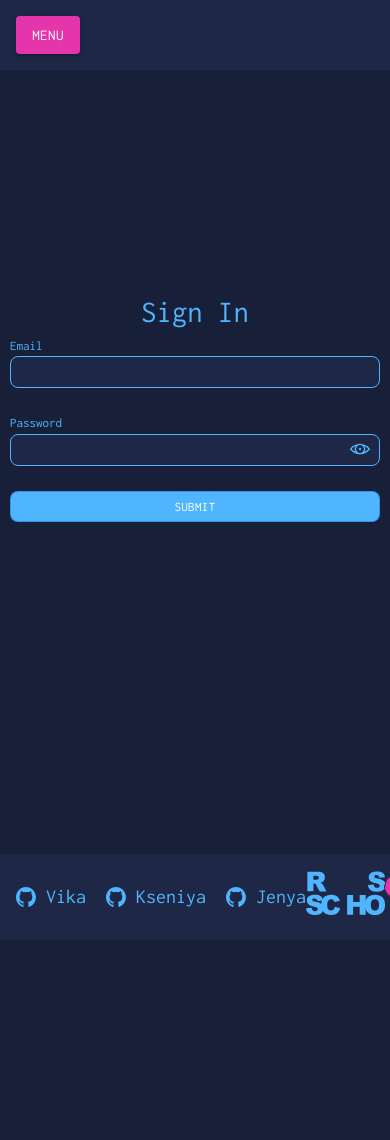
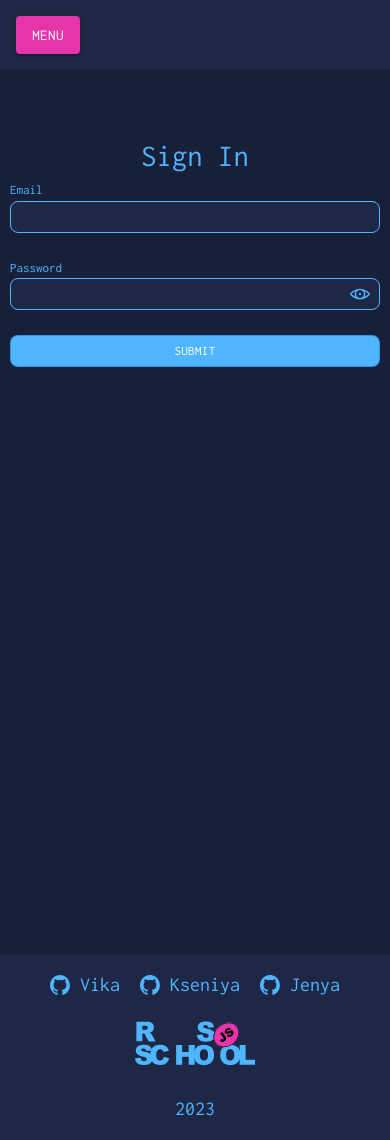
Before and after one commit to vstezhko/graphiql-app, a React (Vite) app: page /signIn in a window 390 px wide. Before the commit the page ends 940 px from the top, so only its background shows below. Built offline with nearby package versions, Linux system fonts and the light colour scheme; no server answers.

Commit message:
GE-46: feat: add adaptive design to footer

```diff
--- a/src/components/layout/Header.tsx
+++ b/src/components/layout/Header.tsx
@@ -11,17 +11,23 @@ const Navigation = ({
   scroll,
   onClick,
   isBurger,
+  handleCloseMenu,
 }: {
   scroll: boolean;
   onClick: () => void;
+  handleCloseMenu?: () => void;
   isBurger: boolean;
 }) => {
   const { dictionary } = useContext(LanguageContext);
   const { status } = useSelector((state: RootState) => state.isLoggedIn);
   return (
     <div className={isBurger ? 'burger__menu' : 'navigation'}>
-      <NavLink to={'/'}>{dictionary.welcomePage}</NavLink>
-      <NavLink to={'/main'}>{dictionary.mainPage}</NavLink>
+      <NavLink to={'/'} onClick={handleCloseMenu}>
+        {dictionary.welcomePage}
+      </NavLink>
+      <NavLink to={'/main'} onClick={handleCloseMenu}>
+        {dictionary.mainPage}
+      </NavLink>
       <div className="links__container">
         <Localization status={status} isBurger={isBurger} />
         {status ? (
@@ -36,12 +42,14 @@ const Navigation = ({
             <Link
               className={scroll ? 'sticky__link' : 'header__link'}
               to={'/signIn'}
+              onClick={handleCloseMenu}
             >
               {dictionary.signIn}
             </Link>
             <Link
               className={scroll ? 'sticky__link' : 'header__link'}
               to={'/signUp'}
+              onClick={handleCloseMenu}
             >
               Sign Up
             </Link>
@@ -78,6 +86,7 @@ const Header = () => {
 
   const handleLogout = async () => {
     await logout();
+    handleCloseMenu();
     navigate('/signIn');
   };
 
@@ -107,6 +116,7 @@ const Header = () => {
             <Navigation
               scroll={scroll}
               onClick={handleLogout}
+              handleCloseMenu={handleCloseMenu}
               isBurger={true}
             />
             <button className="burger__close" onClick={handleCloseMenu}>
--- a/src/index.scss
+++ b/src/index.scss
@@ -6,11 +6,8 @@
 @import 'styles/components/layout/Header';
 @import 'styles/components/inputs/TextInput';
 @import 'styles/components/forms/AuthForm';
-@import 'styles/components/editorComponents/EditorContainer';
-@import 'styles/components/editorComponents/Editor';
 @import 'styles/components/editorComponents/EditorToolbar';
 @import 'styles/components/AuthServerErrorMessage';
 @import 'styles/components/documentationComponent/DocumentationSection';
-@import 'styles/components/layout/Header';
 @import 'styles/components/layout/Footer';
 @import 'styles/pages/main-page/MainPage';
--- a/src/styles/base.scss
+++ b/src/styles/base.scss
@@ -189,6 +189,11 @@ header {
 
           & > a{
             background-color: $color-additional;
+
+            &:hover {
+              color: $color-additional;
+              background-color: $color-additional-2;
+            }
           }
         }
       }
--- a/src/styles/components/forms/AuthForm.scss
+++ b/src/styles/components/forms/AuthForm.scss
@@ -2,8 +2,12 @@
   display: flex;
   flex-direction: column;
   align-items: center;
-  justify-content: center;
-  margin-top: -100px;
+  justify-content: flex-start;
+  padding-top: 200px;
+
+  @media (max-width: 768px) {
+    padding-top: 50px;
+  }
 }
 
 .form {
--- a/src/styles/components/layout/Footer.scss
+++ b/src/styles/components/layout/Footer.scss
@@ -1,9 +1,16 @@
 .footer {
+  width: 100%;
   padding: 16px;
   color: $color-additional;
   display: flex;
   align-items: center;
   justify-content: space-between;
+
+
+  @media (max-width: 768px) {
+    flex-direction: column;
+    gap: 2rem;
+  }
 
   & > * {
     flex-basis: 33.3333%;
--- a/src/styles/components/layout/Header.scss
+++ b/src/styles/components/layout/Header.scss
@@ -1,7 +1,6 @@
 .header {
   padding: 1.6rem;
   transition: all 0.3s;
-  z-index: 100;
 
   .active {
     &:after {
```
